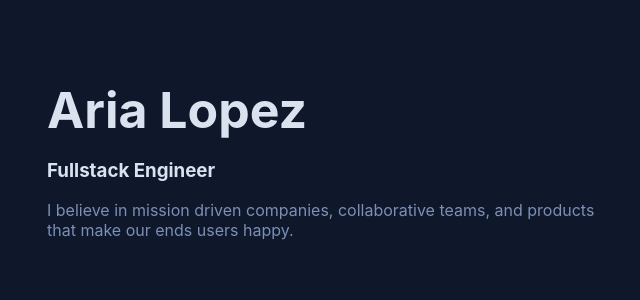
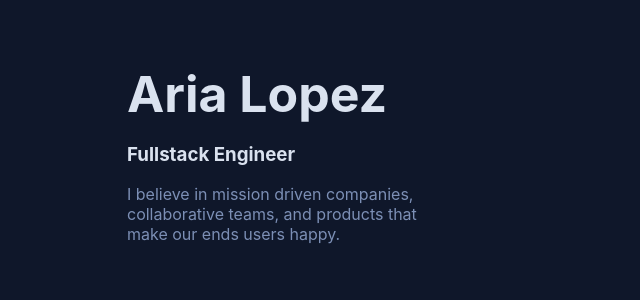
Before and after one commit to aria-1337/portfolio, a React (Create React App) app: page / in a window 1280 px wide. Shown: the top 300 px of the page, without its empty margins (33-673 px from the left). Built offline with nearby package versions, Linux system fonts and the light colour scheme.

Commit message:
Adding proper down-scaling to personal info box

```diff
--- a/src/App.tsx
+++ b/src/App.tsx
@@ -23,10 +23,16 @@ const Container = styled.div`
     flex-direction: row;
     padding: 0;
     margin: 0;
+    @media(max-width: 875px) {
+        flex-direction: column;
+    }
 `;
 
 const Left = styled.div`
     width: 50%;
+    @media(max-width: 875px) {
+        width: 100%;
+    }
 `;
 
 const Right = styled.div`
--- a/src/components/LeftContent.tsx
+++ b/src/components/LeftContent.tsx
@@ -14,7 +14,11 @@ export default function LeftContent() {
 }
 
 const Container = styled.div`
-    padding: 80px 0px 0px 80px;
+    display: flex;
+    @media (max-width: 875px) {
+        padding: 10% 10% 0% 10%;
+    }
+    padding: 10% 25% 0% 25%;
     position: sticky;
     top: 20px;
 `;
@@ -22,6 +26,7 @@ const Container = styled.div`
 const InfoBlock = styled.div`
     display: flex;
     flex-direction: column;
+    max-width: 400px;
 `;
 
 const Name = styled.h1`
```
Also changed, not shown: 1 other file (tests, documents, lock files or other folders).
